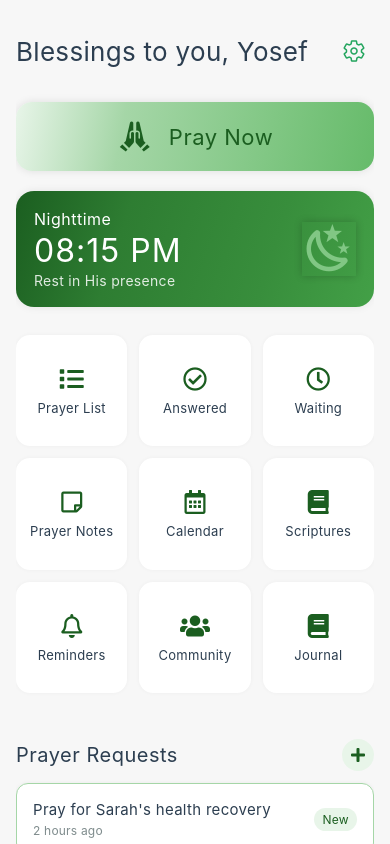
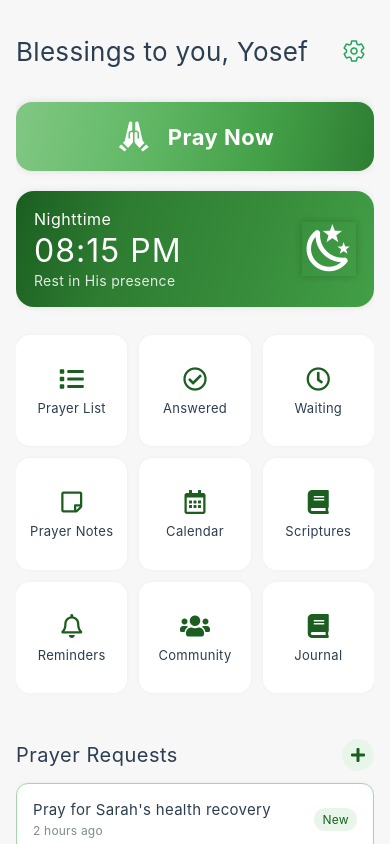
Before and after one commit to YosefAshenafi/PrayerReminder, a React Native app: screen /Dashboard in a window 390 px wide. Built offline with nearby package versions, Linux system fonts and the light colour scheme.

Commit message:
update dashboard

```diff
--- a/src/screens/DashboardScreen.js
+++ b/src/screens/DashboardScreen.js
@@ -40,19 +40,19 @@ export default function DashboardScreen({ navigation }) {
           </View>
           <TouchableOpacity style={styles.prayNowButton}>
             <LinearGradient
-              colors={['#e8f5e9', '#a5d6a7', '#81c784', '#66bb6a']}
+              colors={['#81c784', '#66bb6a', '#43a047', '#2e7d32']}
               style={styles.prayNowGradient}
               start={{ x: 0, y: 0 }}
               end={{ x: 1, y: 1 }}
               locations={[0, 0.3, 0.7, 1]}
             >
-              <MaterialCommunityIcons name="hands-pray" size={36} color="#1b5e20" />
+              <MaterialCommunityIcons name="hands-pray" size={36} color="#ffffff" />
               <Text style={styles.prayNowText}>Pray Now</Text>
             </LinearGradient>
           </TouchableOpacity>
           <LinearGradient
             colors={isDay ?
-              ['#e8f5e9', '#a5d6a7', '#81c784', '#66bb6a'] :
+              ['#81c784', '#66bb6a', '#43a047', '#2e7d32'] :
               ['#1b5e20', '#2e7d32', '#388e3c', '#43a047']}
             style={styles.card}
             start={{ x: 0, y: 0 }}
@@ -68,7 +68,7 @@ export default function DashboardScreen({ navigation }) {
               <MaterialCommunityIcons
                 name={isDay ? 'weather-sunny' : 'weather-night'}
                 size={54}
-                color={isDay ? '#2e7d32' : '#81c784'}
+                color="#ffffff"
                 style={{ shadowColor: '#000', shadowOpacity: 0.2, shadowRadius: 8 }}
               />
             </View>
@@ -368,7 +368,7 @@ const styles = StyleSheet.create({
     justifyContent: 'center',
   },
   prayNowText: {
-    color: '#1b5e20',
+    color: '#ffffff',
     fontSize: 22,
     fontFamily: Platform.select({
       ios: 'Avenir Next',
@@ -376,6 +376,7 @@ const styles = StyleSheet.create({
     }),
     marginLeft: 16,
     letterSpacing: 0.5,
+    fontWeight: 'bold',
   },
   scrollView: {
     flex: 1,
```
